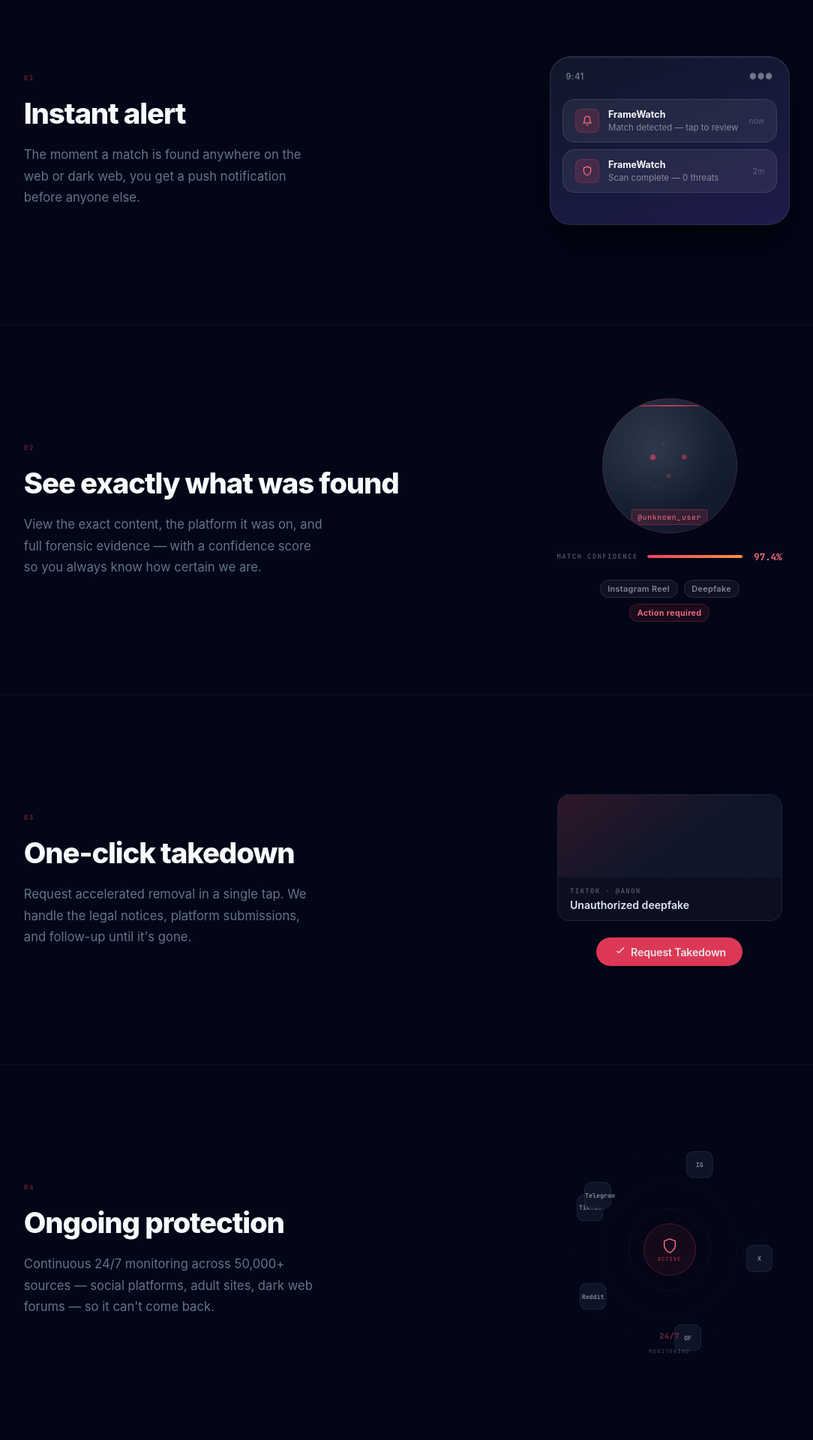
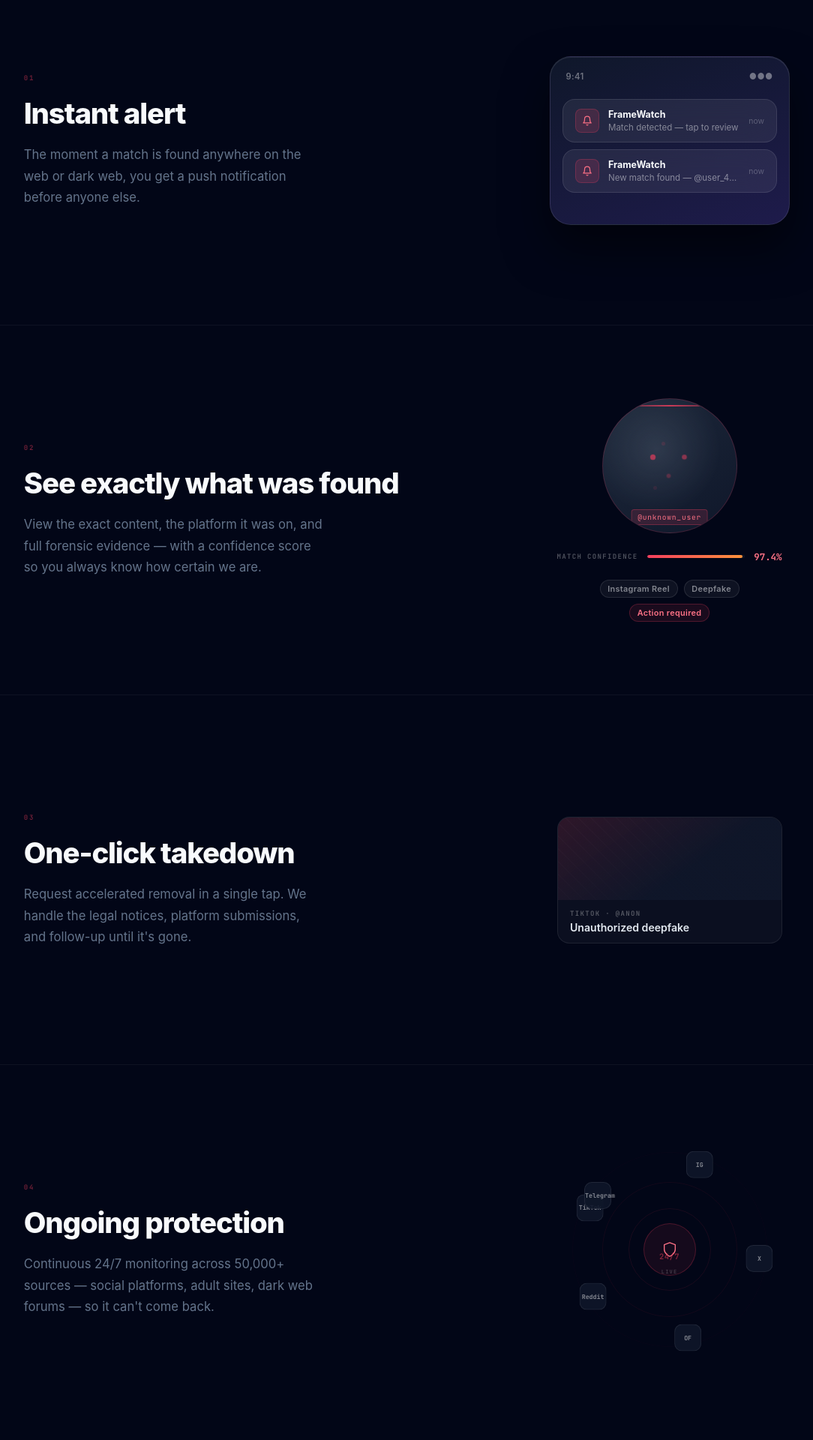
Before and after one commit to JoshPopov/framewatch, a React (Vite) app: page / in a window 1280 px wide. Shown: the part 5600-7520 px from the top of the page at 75% size, without its empty margins (45-1129 px from the left). Built offline with nearby package versions, Linux system fonts and the light colour scheme; a web font is replaced by a local one.

Commit message:
Refactor notification card structure and remove unused elements

```diff
--- a/src/main.jsx
+++ b/src/main.jsx
@@ -668,6 +668,7 @@ function App() {
                       <span>9:41</span>
                       <span>●●●</span>
                     </div>
+                    <div className="nf-notif-stack">
                       <div className="nf-notif-card">
                         <div className="nf-notif-icon">
                           <svg viewBox="0 0 24 24" fill="none" stroke="currentColor" strokeWidth="2" strokeLinecap="round" strokeLinejoin="round">
@@ -684,14 +685,16 @@ function App() {
                       <div className="nf-notif-card nf-notif-card--2">
                         <div className="nf-notif-icon">
                           <svg viewBox="0 0 24 24" fill="none" stroke="currentColor" strokeWidth="2" strokeLinecap="round" strokeLinejoin="round">
-                          <path d="M12 22s8-4 8-10V5l-8-3-8 3v7c0 6 8 10 8 10z" />
+                            <path d="M18 8A6 6 0 0 0 6 8c0 7-3 9-3 9h18s-3-2-3-9" />
+                            <path d="M13.73 21a2 2 0 0 1-3.46 0" />
                           </svg>
                         </div>
                         <div className="nf-notif-text">
                           <strong>FrameWatch</strong>
-                        <span>Scan complete — 0 threats</span>
+                          <span>New match found — @user_4821</span>
                         </div>
-                      <span className="nf-notif-time">2m</span>
+                        <span className="nf-notif-time">now</span>
+                      </div>
                     </div>
                   </div>
                 </div>
@@ -758,12 +761,7 @@ function App() {
                       </svg>
                     </div>
                   </div>
-                  <button className="nf-takedown-btn" type="button" aria-label="Request takedown">
-                    <svg viewBox="0 0 24 24" fill="none" stroke="currentColor" strokeWidth="2" strokeLinecap="round" strokeLinejoin="round" width="16" height="16">
-                      <polyline points="22 4 12 14.01 9 11.01"/>
-                    </svg>
-                    Request Takedown
-                  </button>
+
                 </div>
               </div>
             </div>
@@ -781,7 +779,10 @@ function App() {
                     <svg className="nf-shield-icon" viewBox="0 0 24 24" fill="none" stroke="currentColor" strokeWidth="1.5" strokeLinecap="round" strokeLinejoin="round">
                       <path d="M12 22s8-4 8-10V5l-8-3-8 3v7c0 6 8 10 8 10z" />
                     </svg>
-                    <span className="nf-shield-label badge-font">Active</span>
+                    <div className="nf-shield-counter">
+                      <span className="nf-shield-counter-num">24/7</span>
+                      <span className="nf-shield-counter-sub badge-font">Live</span>
+                    </div>
                   </div>
                   <div className="nf-shield-ring r1" aria-hidden="true"></div>
                   <div className="nf-shield-ring r2" aria-hidden="true"></div>
@@ -791,10 +792,7 @@ function App() {
                       <span>{p}</span>
                     </div>
                   ))}
-                  <div className="nf-shield-counter">
-                    <span className="nf-shield-counter-num">24/7</span>
-                    <span className="nf-shield-counter-sub badge-font">Monitoring</span>
-                  </div>
+
                 </div>
               </div>
             </div>
```
Lines whose indentation alone changed are shown as unchanged.
